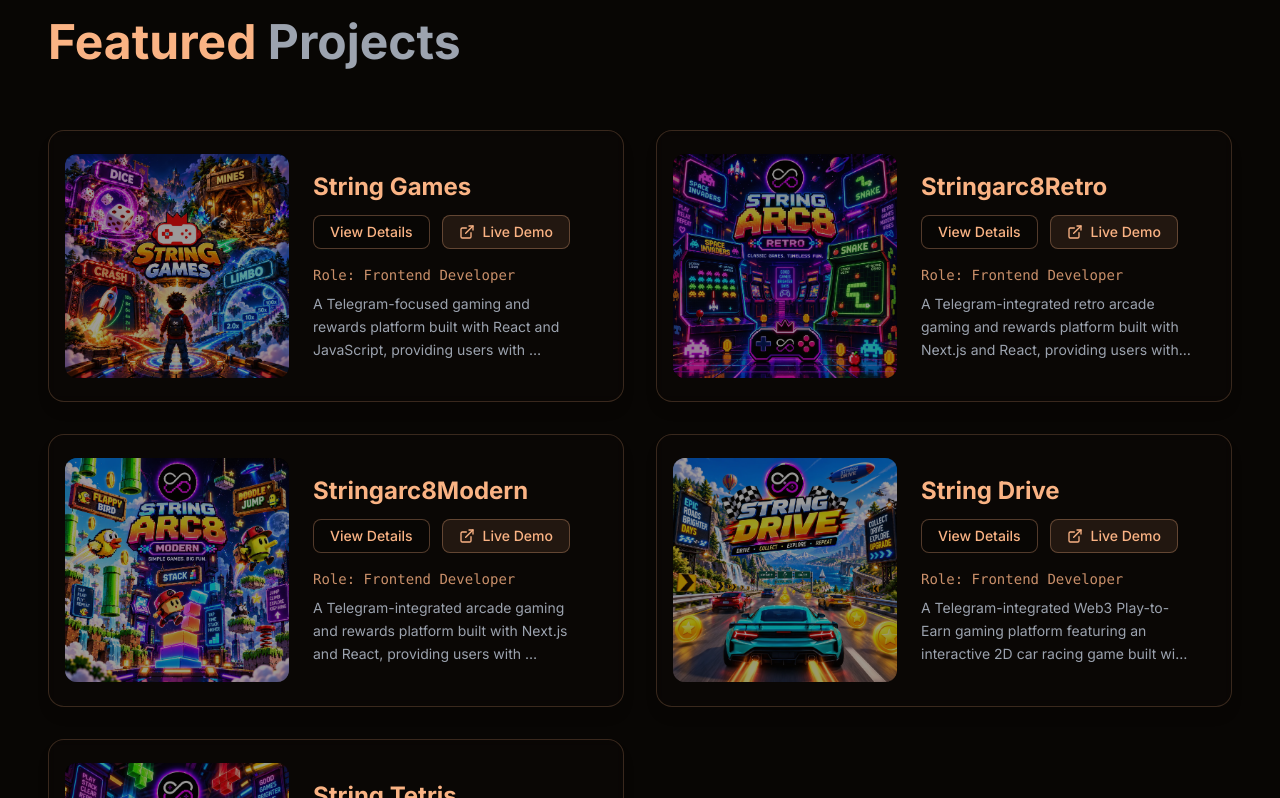
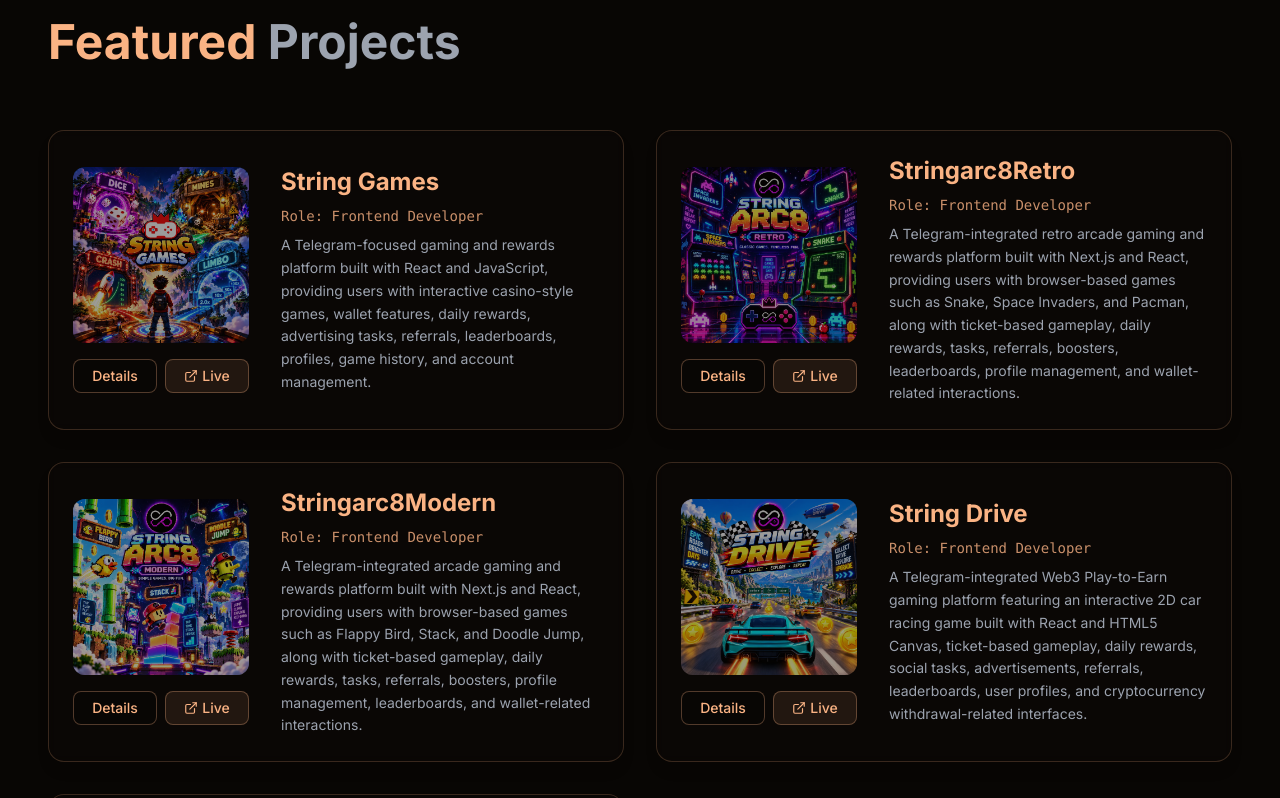
Before and after one commit to vamshivade/vamshivade, a React (Vite) app: page / in a window 1280 px wide. Shown: the part 3042-3840 px from the top of the page. Built offline with nearby package versions, Linux system fonts and the light colour scheme.

Commit message:
Center project card contents vertically

```diff
--- a/src/components/Projects.jsx
+++ b/src/components/Projects.jsx
@@ -98,9 +98,10 @@ const Projects = () => {
                 key={project.id}
                 variants={itemVariants}
                 onClick={() => setSelectedProject(project)}
-                className="group relative bg-dark-200/50 backdrop-blur-sm border border-orange-primary/20 rounded-2xl overflow-hidden hover:border-orange-primary/30 transition-colors duration-500 flex flex-col sm:flex-row sm:items-center cursor-pointer shadow-lg hover:shadow-orange-primary/5 sm:p-4"
+                className="group relative bg-dark-200/50 backdrop-blur-sm border border-orange-primary/20 rounded-2xl overflow-hidden hover:border-orange-primary/30 transition-colors duration-500 flex flex-col sm:flex-row sm:items-center cursor-pointer shadow-lg hover:shadow-orange-primary/5 p-4 sm:p-6"
               >
-                <div className="relative w-full sm:w-48 md:w-56 aspect-square overflow-hidden shrink-0 bg-dark-300 sm:rounded-xl">
+                <div className="flex flex-col items-center shrink-0">
+                  <div className="relative w-[160px] sm:max-w-none mx-auto sm:mx-0 sm:w-36 md:w-44 aspect-square overflow-hidden bg-dark-300 rounded-xl">
                     <div className="absolute inset-0 bg-dark-300/40 group-hover:bg-transparent transition-colors duration-500 z-10" />
                     <img
                       src={project.image}
@@ -109,42 +110,43 @@ const Projects = () => {
                     />
                   </div>
 
-                <div className="p-6 sm:p-4 md:p-6 flex flex-col flex-grow relative z-30 justify-center">
-                  <div className="flex flex-col items-start mb-4">
-                    <h4 className="text-2xl font-bold text-orange-primary group-hover:text-orange-primary transition-colors duration-300 mb-3">
-                      {project.title}
-                    </h4>
-
-                    <div className="flex flex-wrap gap-3" onClick={(e) => e.stopPropagation()}>
+                  {/* Buttons below image */}
+                  <div className="flex flex-wrap gap-2 justify-center w-full mt-4" onClick={(e) => e.stopPropagation()}>
                     <button
                       onClick={() => setSelectedProject(project)}
-                        className="flex items-center gap-2 bg-dark-300 hover:bg-white text-orange-primary hover:text-dark-300 px-4 py-1.5 rounded-lg transition-all duration-300 border border-orange-primary/30 font-medium text-sm"
+                      className="flex-1 flex justify-center items-center gap-1 bg-dark-300 hover:bg-white text-orange-primary hover:text-dark-300 px-2 py-1.5 rounded-lg transition-all duration-300 border border-orange-primary/30 font-medium text-xs sm:text-sm"
                     >
-                        <span>View Details</span>
+                      <span>Details</span>
                     </button>
                     {(project.live || project.telegram) && (
                       <a
                         href={project.live || project.telegram}
                         target="_blank"
                         rel="noopener noreferrer"
-                          className="flex items-center gap-2 bg-orange-primary/10 hover:bg-orange-primary text-orange-primary hover:text-orange-primary px-4 py-1.5 rounded-lg transition-all duration-300 border border-orange-primary/30 font-medium text-sm"
+                        className="flex-1 flex justify-center items-center gap-1 bg-orange-primary/10 hover:bg-orange-primary text-orange-primary hover:text-orange-primary px-2 py-1.5 rounded-lg transition-all duration-300 border border-orange-primary/30 font-medium text-xs sm:text-sm"
                       >
-                          <FiExternalLink size={16} /> <span>Live Demo</span>
+                        <FiExternalLink size={14} /> <span>Live</span>
                       </a>
                     )}
                     {project.github && (
-                        <a href={project.github} target="_blank" rel="noopener noreferrer" className="flex items-center gap-2 hover:text-orange-primary transition-colors text-gray-400 p-1.5" aria-label="GitHub">
-                          <FiGithub size={20} />
+                      <a href={project.github} target="_blank" rel="noopener noreferrer" className="flex items-center justify-center gap-1 hover:text-orange-primary transition-colors text-gray-400 p-1.5" aria-label="GitHub">
+                        <FiGithub size={18} />
                       </a>
                     )}
                   </div>
                 </div>
 
+                <div className="p-4 sm:p-0 sm:pl-6 md:pl-8 flex flex-col flex-grow relative z-30 justify-center">
+                  <h4 className="text-xl md:text-2xl font-bold text-orange-primary group-hover:text-orange-primary transition-colors duration-300 mb-2 text-center sm:text-left">
+                    {project.title}
+                  </h4>
+
                   {project.role && (
-                    <p className="text-sm font-mono text-orange-primary/80 mb-2">Role: {project.role}</p>
+                    <p className="text-sm font-mono text-orange-primary/80 mb-2 text-center sm:text-left">Role: {project.role}</p>
                   )}
 
-                  <p className="text-gray-400 flex-grow whitespace-pre-wrap text-sm leading-relaxed line-clamp-3">
+
+                  <p className="text-gray-400 flex-grow whitespace-pre-wrap text-sm leading-relaxed text-center sm:text-left">
                     {project.description}
                   </p>
                 </div>
```
Lines whose indentation alone changed are shown as unchanged.
